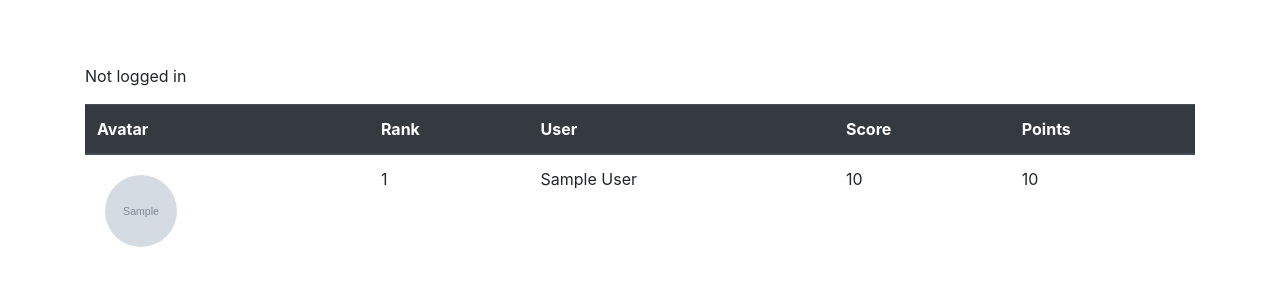
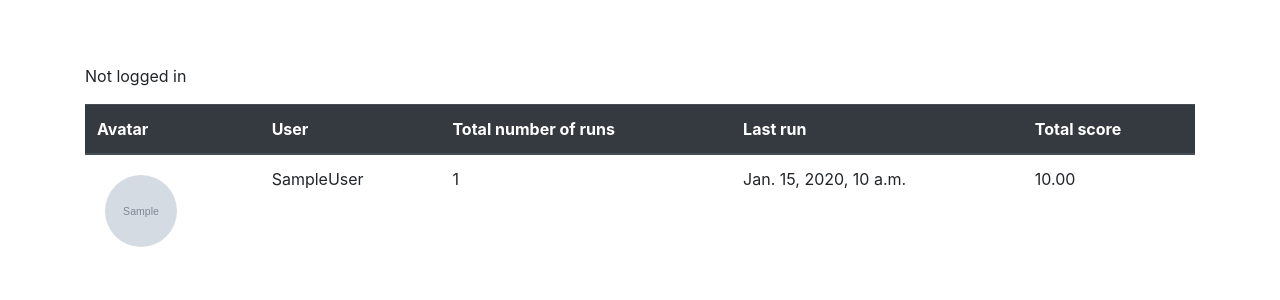
Before and after one commit to Kostia-Hn/Third-study-repository, a Django app: page /account/leaderboard/ in a window 1280 px wide. Shown: the part 56-356 px from the top of the page. Run offline with Django 3.2, Linux system fonts and the light colour scheme; tables that the repository leaves empty hold one stand-in row (Sample ...); one stand-in notice (Sample message) is shown; some libraries are stand-ins or nearby versions.

Commit message:
Home-Work-20

```diff
--- a/Project_3/account/models.py
+++ b/Project_3/account/models.py
@@ -1,6 +1,7 @@
 from django.db import models
 # Create your models here.
 from django.contrib.auth.models import AbstractUser
+from testsuite.models import TestResult
 
 
 class ProUser(AbstractUser):
@@ -8,3 +9,65 @@ class ProUser(AbstractUser):
     avr_score = models.IntegerField(null=True, blank=True)
     rank = models.IntegerField(default=50, null=True, blank=True)
     points = models.IntegerField(default=100, null=True, blank=True)
+
+    def determine_unfinished_tests(self, test):
+        qs = TestResult.objects.filter(user=self.id, test=test, is_completed=False)
+        if len(qs)>0:
+            message = f'you have {len(qs)} unfinished tests'
+            list = [message, qs]
+            return list
+        else:
+            return False
+
+    def number_of_runs(self, test):
+        qs = TestResult.objects.filter(user=self.id, test=test)
+        return len(qs)
+
+    def best_result(self, test):
+        qs = TestResult.objects.filter(user=self.id, test=test)
+        best_result = 0
+        for i in qs:
+            if i.avg_score > best_result:
+                best_result = i.avg_score
+
+        return best_result
+
+    def total_number_of_runs(self):
+        qs = TestResult.objects.filter(user=self.id)
+        return len(qs)
+
+    def last_run(self):
+        qs = TestResult.objects.filter(user=self.id)
+
+        if len(qs) == 1:
+            last_run = qs[0].datetime_run
+
+        elif len(qs) > 1:
+            last_run = qs[0].datetime_run
+            for i in qs:
+                if i.datetime_run > last_run:
+                    last_run = i.datetime_run
+        else:
+            last_run = 'Never'
+
+        return last_run
+
+    def total_score(self):
+        qs = TestResult.objects.filter(user=self.id)
+        total_score = 0
+        for i in qs:
+            total_score += i.avg_score
+
+        return total_score
+
+    # def success_rate(self):
+    #     qs = TestResult.objects.filter(user=self.id)
+    #     success_rate = 0
+    #
+    #     total_score = 0
+    #     for i in qs:
+    #         i.avg_score += total_score
+    #
+    #     max_possible_score = 0
+    #     for i in qs:
+    #         i.test.q
--- a/Project_3/account/templates/includes/players_table.html
+++ b/Project_3/account/templates/includes/players_table.html
@@ -1,32 +1,30 @@
 
-{% if players_list %}
-
-    {% include 'pagination.html' %}
+{% if list %}
 
     <table class="table table-hover">
         <thead class="thead-dark">
             <tr>
               <th>Avatar</th>
-              <th>Rank</th>
               <th>User</th>
-              <th>Score</th>
-              <th>Points</th>
+              <th>Total number of runs</th>
+              <th>Last run</th>
+              <th>Total score</th>
             </tr>
         </thead>
 
-            {% for User in players_list %}
+            {% for User in list %}
                 <tr>
                   <td>
                   <div class="media">
                         <div class="img-circle.vert">
-                            <img class="rounded-circle p-1 m-1" width="80" height="80" src="{{ User.image.url }}">
+                            <img class="rounded-circle p-1 m-1" width="80" height="80" src="{{ User.pic }}">
                         </div>
                     </div>
                   </td>
-                  <td> {{ User.rank }}</td>
-                  <td> {{ User.first_name }} {{ User.last_name }}</td>
-                  <td> {{ User.avr_score }}</td>
-                  <td> {{ User.points }}</td>
+                  <td> {{ User.name }}</td>
+                  <td> {{ User.total_number_of_runs }}</td>
+                  <td> {{ User.last_run }}</td>
+                  <td> {{ User.total_score }}</td>
 
                 </tr>
         {% endfor %}
--- a/Project_3/account/views.py
+++ b/Project_3/account/views.py
@@ -4,6 +4,7 @@ from django.shortcuts import render
 # Create your views here.
 from django.urls import reverse
 from django.views.generic import CreateView, UpdateView, ListView
+from django.views.generic.base import View
 
 from .forms import UserAccountRegistrationForms, UserAccountProfileForm
 from .models import ProUser
@@ -54,8 +55,27 @@ class UserAccountUpdateView(UpdateView):
         return reverse('success')
 
 
-class LeaderBoard(ListView):
-    model = ProUser
-    template_name = 'leaderboard.html'
-    context_object_name = 'players_list'
-    paginate_by = 20
+# class LeaderBoard(ListView):
+#     model = ProUser
+#     template_name = 'leaderboard.html'
+#     context_object_name = 'players_list'
+#     paginate_by = 20
+
+class LeaderBoard(View):
+    def get(self, request):
+        qs = ProUser.objects.all()
+        list = []
+        for i in qs:
+            d_list = {
+                'name': i.first_name + i.last_name,
+                'pic': i.image.url,
+                'total_number_of_runs': i.total_number_of_runs(),
+                'last_run': i.last_run(),
+                'total_score': i.total_score()
+            }
+            list.append(d_list)
+
+        return render(
+            request= request,
+            template_name='leaderboard.html',
+            context={'list': list})
--- a/Project_3/testsuite/models.py
+++ b/Project_3/testsuite/models.py
@@ -86,6 +86,10 @@ class TestResult(models.Model):
     datetime_run = models.DateTimeField(auto_now_add=True)
     is_completed = models.BooleanField(default=False)
 
+
+    current_progress = models.PositiveSmallIntegerField(default=1)
+    number_of_completed_runs = models.PositiveSmallIntegerField(default=0)
+
     avg_score = models.DecimalField(default=0.0,
                                     validators=[MinValueValidator(0),
                                                 MaxValueValidator(100)],
@@ -102,12 +106,14 @@ class TestResult(models.Model):
             for entry in qs
         )
 
+
     def finish(self):
         self.update_score()
         self.is_completed = True
+        self.number_of_completed_runs += 1
 
-    def __str__(self):
-        return f'{self.test.title}, {self.user.full_name()}, {self.datetime_run}'
+    # def __str__(self):
+    #     return f'{self.test.title}, {self.user.full_name()}, {self.datetime_run}'
 
 
 class TestResultDetails(models.Model):
@@ -118,3 +124,10 @@ class TestResultDetails(models.Model):
 
     def __str__(self):
         return f'Test run: {self.test_result.id}, Question: {self.question.text}, Success: {self.is_correct}'
+
+
+# class BestResults(models.Model):
+#     user = models.ForeignKey(to=settings.AUTH_USER_MODEL, related_name='best_results', on_delete=models.CASCADE)
+#     test = models.ForeignKey(to=Test, related_name='best_results', on_delete=models.CASCADE, null=True)
+#
+#     best_result = models.DecimalField(default=0.0, decimal_places=2, max_digits=6)
```
Also changed, not shown: Project_3/testsuite/templates/test_finished.html (+8 -0 lines), Project_3/testsuite/templates/testpreview.html (+22 -1 lines), Project_3/testsuite/views.py (+36 -18 lines), Project_3/account/migrations/0003_auto_20200708_1909.py (added), Project_3/account/migrations/0004_auto_20200708_1920.py (added), Project_3/testsuite/migrations/0015_testresult_current_question.py (added), Project_3/testsuite/migrations/0016_auto_20200708_1925.py (added), Project_3/testsuite/migrations/0017_delete_bestresults.py (added), Project_3/testsuite/migrations/0018_auto_20200708_1931.py (added), Project_3/testsuite/migrations/0019_auto_20200708_1945.py (added), Project_3/testsuite/migrations/0020_auto_20200708_2124.py (added), Project_3/testsuite/migrations/0021_delete_bestresults.py (added).
